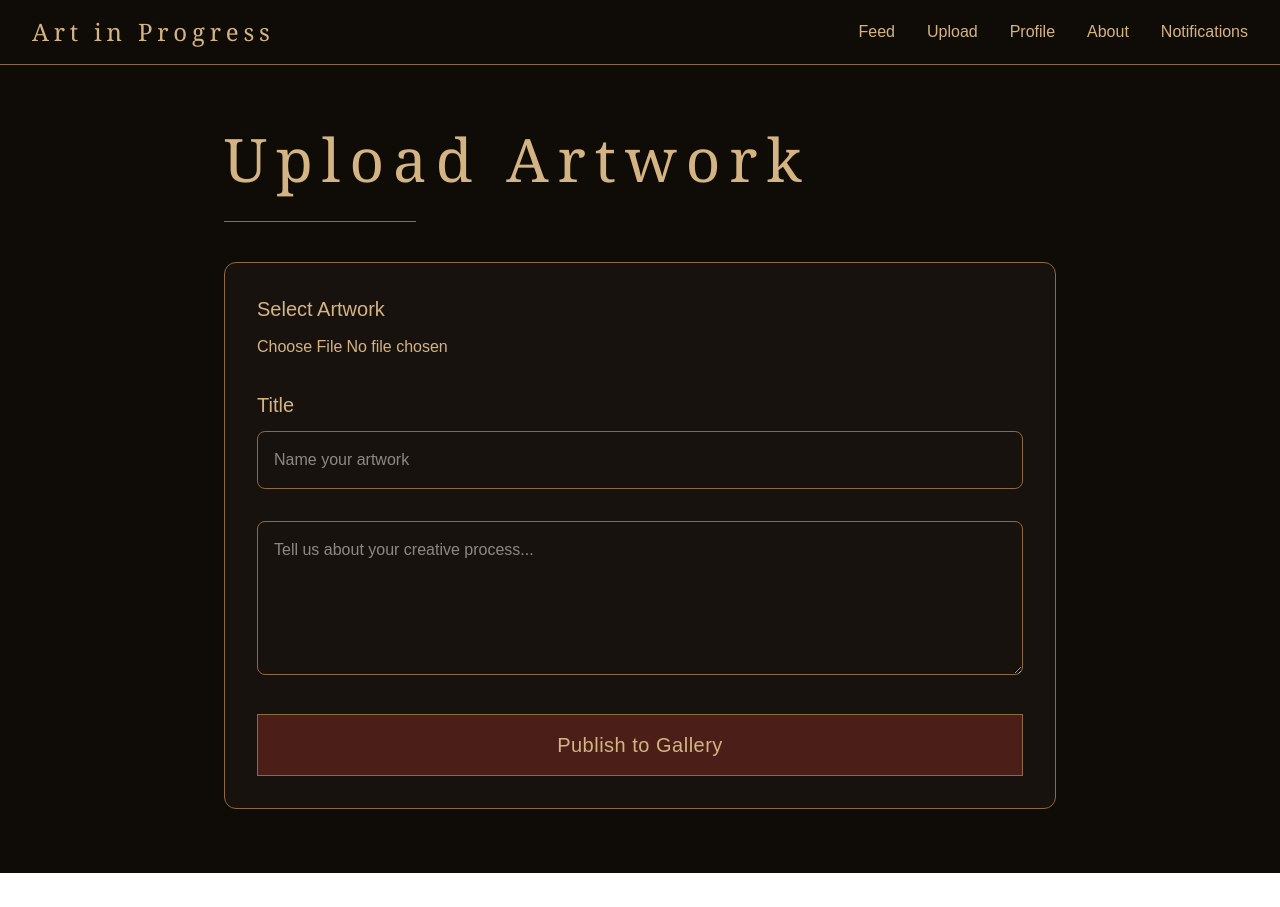
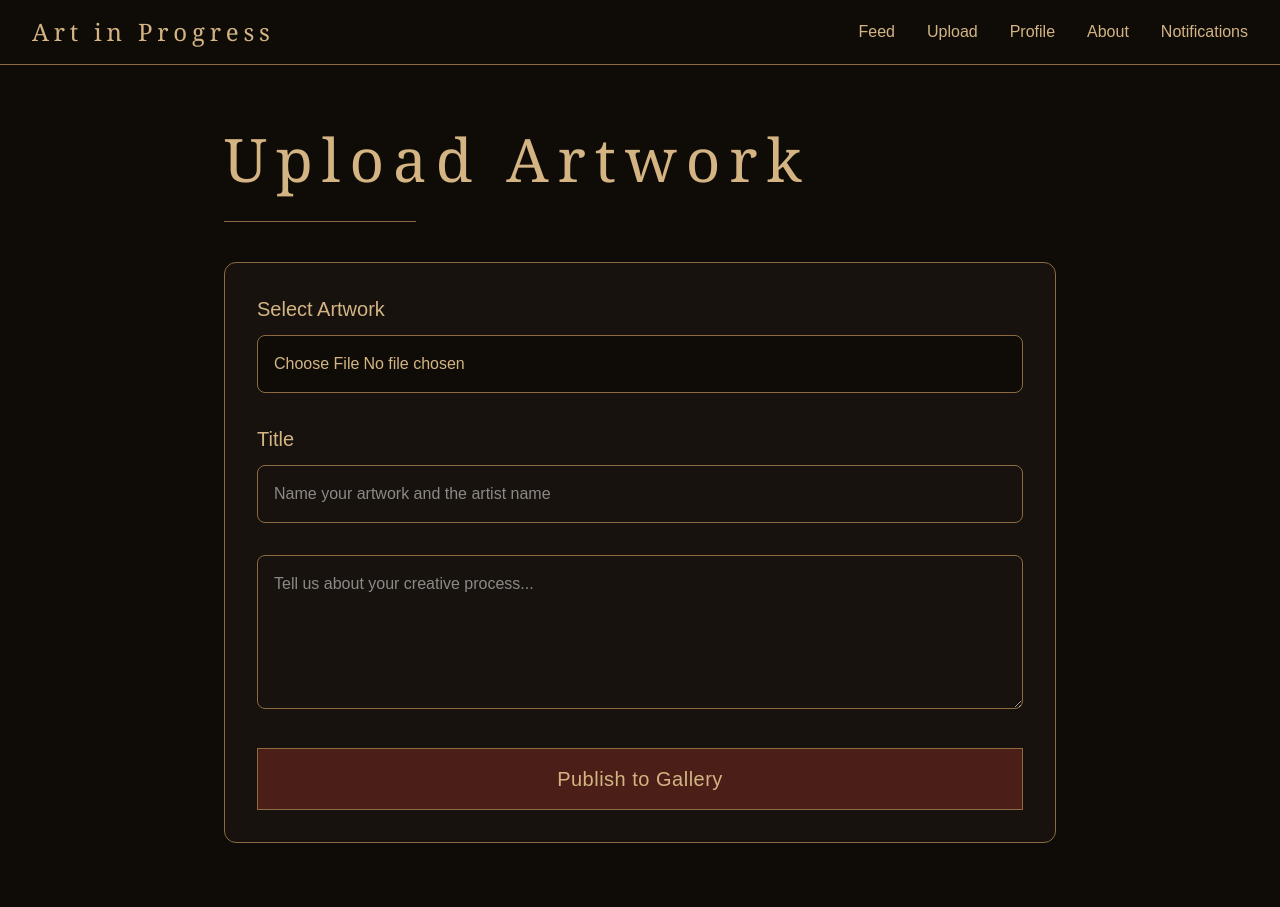
Before and after one commit to anishapulla55/art-in-progress, a Next.js app: page /upload in a window 1280 px wide. Before the commit the page ends 873 px from the top, so only its background shows below. Built offline with nearby package versions, Linux system fonts and the light colour scheme.

Commit message:
Final Changes Initial Launch

```diff
--- a/app/login/page.tsx
+++ b/app/login/page.tsx
@@ -83,7 +83,7 @@ export default function LoginPage() {
             onClick={handleLogin}
             className="w-full bg-[#1f2b35] hover:bg-[#263745] border border-[#8b6b3f] py-4 text-xl tracking-wide transition"
           >
-            ENTER GALLERY
+            Enter Gallery
           </button>
 
           {/* Divider */}
--- a/app/profile/page.tsx
+++ b/app/profile/page.tsx
@@ -89,7 +89,7 @@ export default function ProfilePage() {
       <div className="max-w-5xl mx-auto px-8 py-16">
 
         <h1 className="text-6xl font-serif tracking-[0.15em] mb-8">
-          MY PROFILE
+          My Profile
         </h1>
 
         <div className="flex justify-end">
--- a/app/upload/page.tsx
+++ b/app/upload/page.tsx
@@ -76,8 +76,22 @@ export default function CreatePostPage() {
                 : null
             )
         }
-          className="mb-8"
+        className="
+            w-full
+            border
+            border-[#8b6b3f]
+            rounded-lg
+            p-4
+            bg-[#0f0c08]
+            mb-8
+        "
     />
+
+    {image && (
+        <p className="text-sm text-[#b99760] mt-2">
+        Selected: {image.name}
+        </p>
+    )}
 
         <label className="block text-xl mb-3">
             Title
@@ -87,7 +101,7 @@ export default function CreatePostPage() {
             type="text"
             value={title}
             onChange={(e) => setTitle(e.target.value)}
-            placeholder="Name your artwork"
+            placeholder="Name your artwork and the artist name"
             className="w-full bg-transparent border border-[#8b6b3f] rounded-lg p-4 mb-8 text-white"
         />
 
```
Lines whose indentation alone changed are shown as unchanged.
